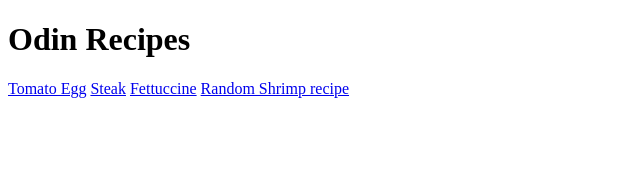
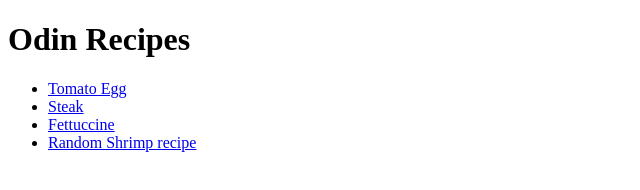
Before and after one commit to kchov/odin-recipes, a plain HTML site: page index.html in a window 1280 px wide. Shown: the whole page, without its empty margins (0-640 px from the left). Drawn offline with Linux system fonts and the light colour scheme.

Commit message:
Altered links to be in an unordered list.

```diff
--- a/index.html
+++ b/index.html
@@ -7,9 +7,11 @@
 
     <body>
         <h1>Odin Recipes</h1>
-        <a href="./recipes/tomato-egg.html">Tomato Egg</a>
-        <a href="./recipes/steak.html">Steak</a>
-        <a href="./recipes/fettuccine.html">Fettuccine</a>
-        <a href="https://www.allrecipes.com/recipe/136525/sexy-shrimp-scampi/">Random Shrimp recipe</a>
+        <ul>
+            <li><a href="./recipes/tomato-egg.html">Tomato Egg</a></li>
+            <li><a href="./recipes/steak.html">Steak</a></li>
+            <li><a href="./recipes/fettuccine.html">Fettuccine</a></li>
+            <li><a href="https://www.allrecipes.com/recipe/136525/sexy-shrimp-scampi/">Random Shrimp recipe</a></li>
+        </ul>
     </body>
 </html>
```
